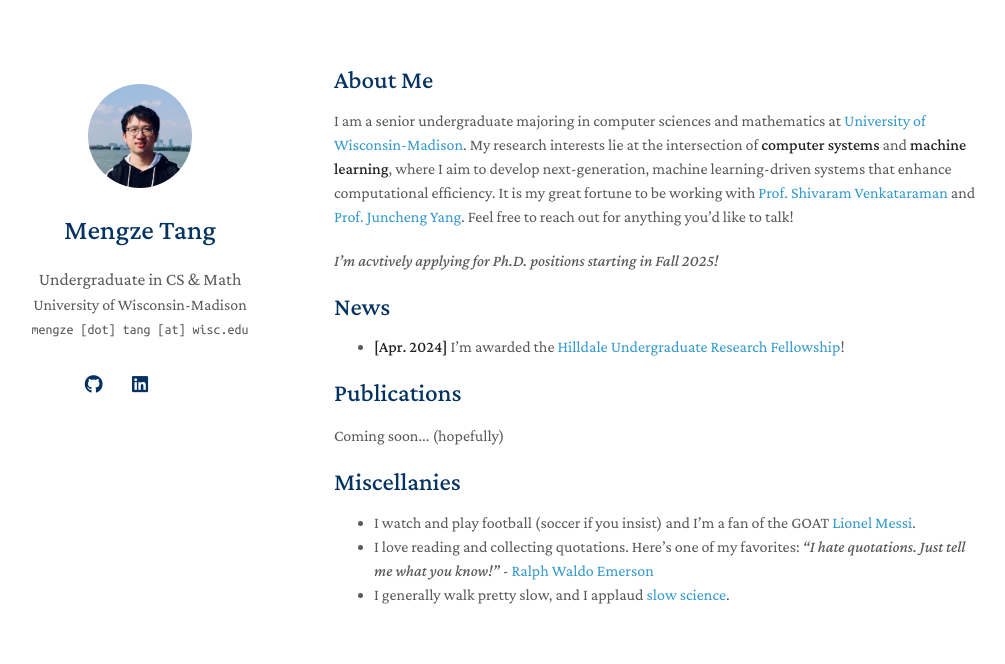
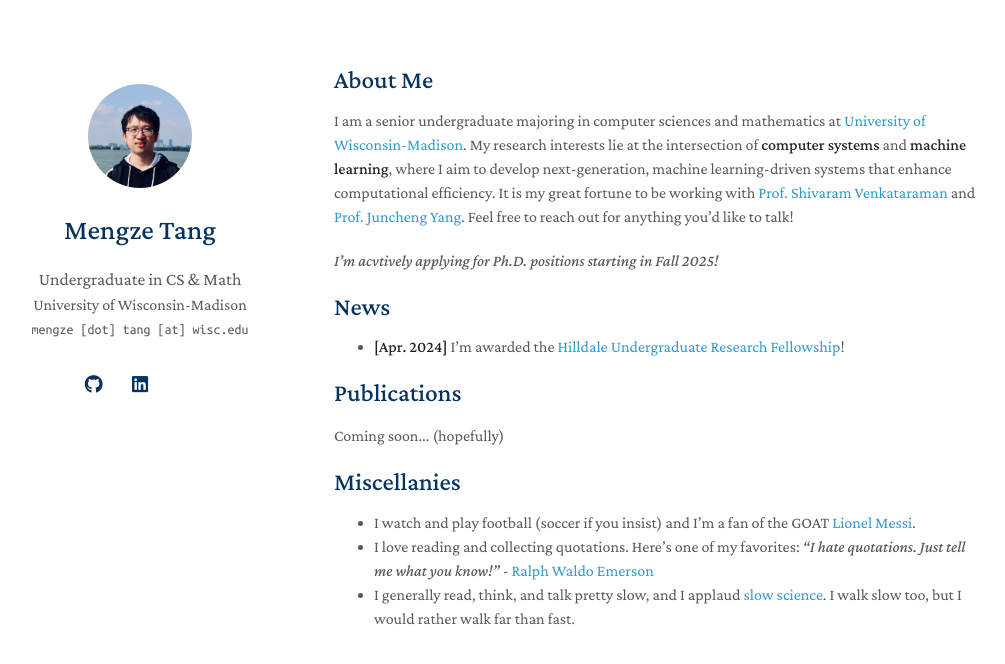
Before and after one commit to madmtang/madmtang.github.io, a Jekyll site: the page built from index.md, in a window 1280 px wide. Shown: the top 664 px of the page, without its empty margins (136-1141 px from the left). Built offline with Jekyll 4.4.1, drawn with Linux system fonts in a browser that asks for light colours; a style sheet for code colours, icons or effects is not loaded; our own code applies the rules of GitHub Pages for plain Markdown files.

Commit message:
modify misc

```diff
--- a/index.md
+++ b/index.md
@@ -27,4 +27,4 @@ I am a senior undergraduate majoring in computer sciences and mathematics at <a
 
 - I watch and play football (soccer if you insist) and I'm a fan of the GOAT <a href="https://www.youtube.com/watch?v=mDsztJOgqUg" target="_blank">Lionel Messi</a>.
 - I love reading and collecting quotations. Here's one of my favorites: *“I hate quotations. Just tell me what you know!”* - <a href="https://en.wikipedia.org/wiki/Ralph_Waldo_Emerson" target="_blank">Ralph Waldo Emerson</a>
-- I generally walk pretty slow, and I applaud <a href="http://slow-science.org/" target="_blank">slow science</a>.
+- I generally read, think, and talk pretty slow, and I applaud <a href="http://slow-science.org/" target="_blank">slow science</a>. I walk slow too, but I would rather walk far than fast.
```
